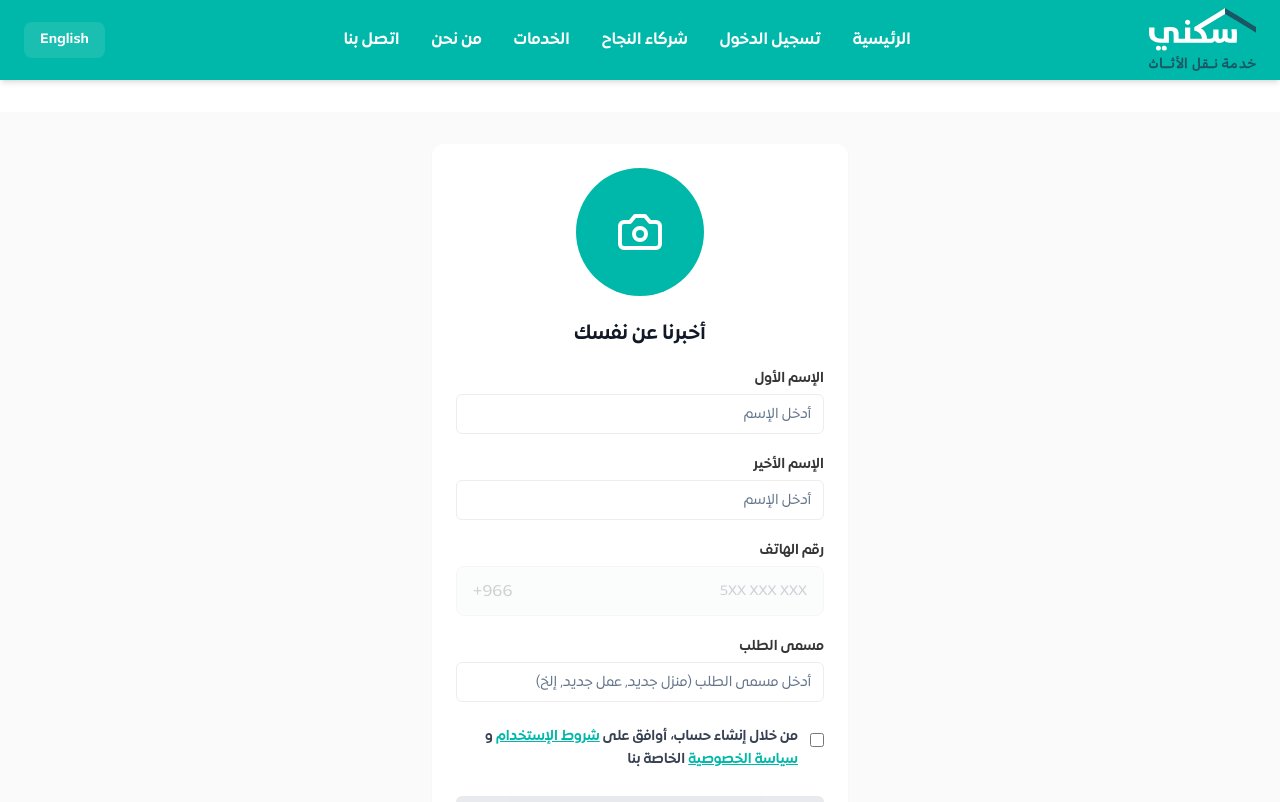
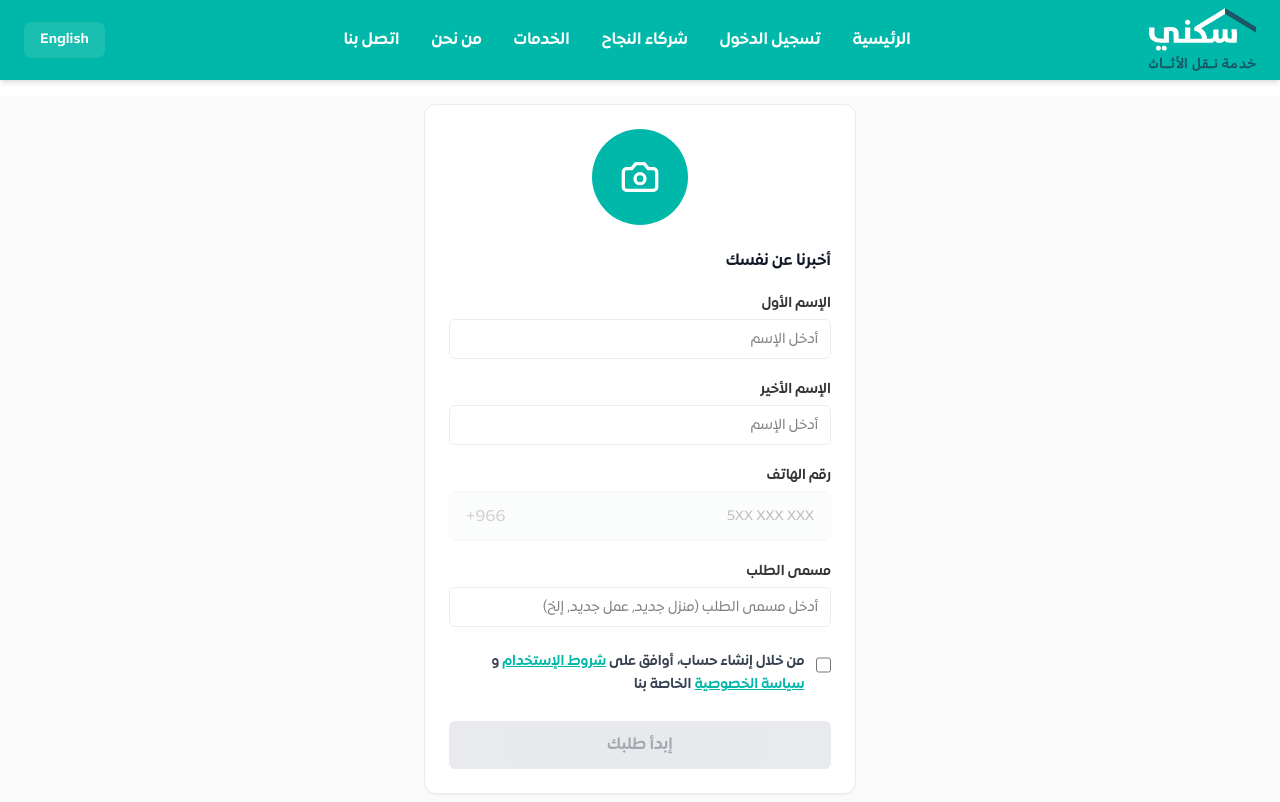
Before and after one commit to AMohamedRaafat/naqlah, a Next.js app: page /profile in a window 1280 px wide. Shown: the top 802 px of the page. Built offline with nearby package versions, Linux system fonts and the light colour scheme; a web font is replaced by a local one.

Commit message:
style: add consistent placeholder color (#7E7E7E) to all input components

```diff
--- a/app/profile/page.tsx
+++ b/app/profile/page.tsx
@@ -111,25 +111,25 @@ export default function ProfileCompletePage() {
 
   return (
     <div className="min-h-screen bg-[#fafafa] font-expo-arabic">
-      <div className="container mx-auto px-4 py-8 max-w-md mt-8">
-        <div className="bg-white rounded-xl shadow-sm p-6">
+      <div className="container mx-auto px-2 py-2 max-w-md mt-4">
+        <div className="bg-white rounded-xl border border-[#EDEDED] shadow-sm p-6">
           <form onSubmit={handleSubmit} className="space-y-6">
             {/* Profile Photo Upload */}
             <div className="flex flex-col items-center">
               <label
                 htmlFor="photo-upload"
-                className="w-32 h-32 rounded-full bg-[#00B8A9] flex items-center justify-center cursor-pointer overflow-hidden"
+                className="w-24 h-24 rounded-full bg-[#00B8A9] flex items-center justify-center cursor-pointer overflow-hidden"
               >
                 {photoPreview ? (
                   <Image
                     src={photoPreview}
                     alt="Profile"
                     className="object-cover w-full h-full"
-                    width={128}
-                    height={128}
+                    width={54}
+                    height={54}
                   />
                 ) : (
-                  <Camera className="w-12 h-12 text-white" />
+                  <Camera className="w-10 h-10 text-white" />
                 )}
               </label>
               <input
@@ -142,11 +142,11 @@ export default function ProfileCompletePage() {
             </div>
 
             {/* Title */}
-            <h1 className="text-center text-xl font-semibold text-gray-900">{t('title')}</h1>
+            <h1 className="text-start text-md font-medium text-gray-900">{t('title')}</h1>
 
             {/* First Name */}
             <div className="space-y-2">
-              <Label htmlFor="firstName" className="text-[#353535] font-medium text-right block">
+              <Label htmlFor="firstName" className="text-[#353535] font-regular text-start block">
                 {t('firstName')}
               </Label>
               <Input
@@ -157,7 +157,9 @@ export default function ProfileCompletePage() {
                   if (errors.firstName) setErrors({ ...errors, firstName: '' });
                 }}
                 placeholder={t('firstNamePlaceholder')}
-                className={`border-[#EDEDED] ${errors.firstName ? 'border-red-500' : ''}`}
+                className={`border-[#EDEDED] ${
+                  errors.firstName ? 'border-red-500' : ''
+                } text-[14px] placeholder:text-[#7E7E7E]`}
                 dir={isRTL ? 'rtl' : 'ltr'}
                 required
               />
@@ -166,7 +168,7 @@ export default function ProfileCompletePage() {
 
             {/* Last Name */}
             <div className="space-y-2">
-              <Label htmlFor="lastName" className="text-[#353535] font-medium text-right block">
+              <Label htmlFor="lastName" className="text-[#353535] font-regular text-right block">
                 {t('lastName')}
               </Label>
               <Input
@@ -177,7 +179,9 @@ export default function ProfileCompletePage() {
                   if (errors.lastName) setErrors({ ...errors, lastName: '' });
                 }}
                 placeholder={t('lastNamePlaceholder')}
-                className={`border-[#EDEDED] ${errors.lastName ? 'border-red-500' : ''}`}
+                className={`border-[#EDEDED] ${
+                  errors.lastName ? 'border-red-500' : ''
+                } text-[14px] placeholder:text-[#7E7E7E]`}
                 dir={isRTL ? 'rtl' : 'ltr'}
                 required
               />
@@ -213,7 +217,7 @@ export default function ProfileCompletePage() {
                 value={formData.requestTitle}
                 onChange={(e) => setFormData({ ...formData, requestTitle: e.target.value })}
                 placeholder={t('requestTitlePlaceholder')}
-                className="border-[#EDEDED]"
+                className="border-[#EDEDED] text-[14px] placeholder:text-[#7E7E7E]"
                 dir={isRTL ? 'rtl' : 'ltr'}
               />
             </div>
--- a/app/register-company/page.tsx
+++ b/app/register-company/page.tsx
@@ -185,7 +185,7 @@ export default function RegisterCompanyPage() {
                 setFormData({ ...formData, companyName: e.target.value });
                 if (errors.companyName) setErrors({ ...errors, companyName: '' });
               }}
-              className={`border-[#EDEDED] ${errors.companyName ? 'border-red-500' : ''}`}
+              className={`border-[#EDEDED] ${errors.companyName ? 'border-red-500' : ''} placeholder:text-[#7E7E7E]`}
               dir={isRTL ? 'rtl' : 'ltr'}
               required
             />
@@ -405,7 +405,7 @@ export default function RegisterCompanyPage() {
               placeholder={t('aboutCompanyPlaceholder')}
               className={`border-[#EDEDED] min-h-[100px] resize-none ${
                 errors.aboutCompany ? 'border-red-500' : ''
-              }`}
+              } placeholder:text-[#7E7E7E]`}
               dir={isRTL ? 'rtl' : 'ltr'}
               required
             />
--- a/components/ui/email-input.tsx
+++ b/components/ui/email-input.tsx
@@ -62,7 +62,7 @@ export const EmailInput = React.forwardRef<HTMLInputElement, EmailInputProps>(
             disabled={disabled}
             required={required}
             className={cn(
-              'flex-1 px-4 py-3 outline-none bg-transparent text-[14px]',
+              'flex-1 px-4 py-3 outline-none bg-transparent text-[14px] placeholder:text-[#7E7E7E]',
               isRTL ? 'text-right' : 'text-left',
               disabled && 'cursor-not-allowed'
             )}
--- a/components/ui/password-input.tsx
+++ b/components/ui/password-input.tsx
@@ -71,7 +71,7 @@ export const PasswordInput = React.forwardRef<HTMLInputElement, PasswordInputPro
             disabled={disabled}
             required={required}
             className={cn(
-              'flex-1 px-4 py-3 outline-none bg-transparent text-[14px]',
+              'flex-1 px-4 py-3 outline-none bg-transparent text-[14px] placeholder:text-[#7E7E7E]',
               isRTL ? 'text-right' : 'text-left',
               disabled && 'cursor-not-allowed'
             )}
--- a/components/ui/phone-input.tsx
+++ b/components/ui/phone-input.tsx
@@ -70,7 +70,7 @@ export const PhoneInput = React.forwardRef<HTMLInputElement, PhoneInputProps>(
             required={required}
             maxLength={9}
             className={cn(
-              'flex-1 px-4 py-3 outline-none bg-transparent text-[14px]',
+              'flex-1 px-4 py-3 outline-none bg-transparent text-[14px] placeholder:text-[#7E7E7E]',
               isRTL ? 'text-right' : 'text-left',
               disabled && 'cursor-not-allowed'
             )}
```
